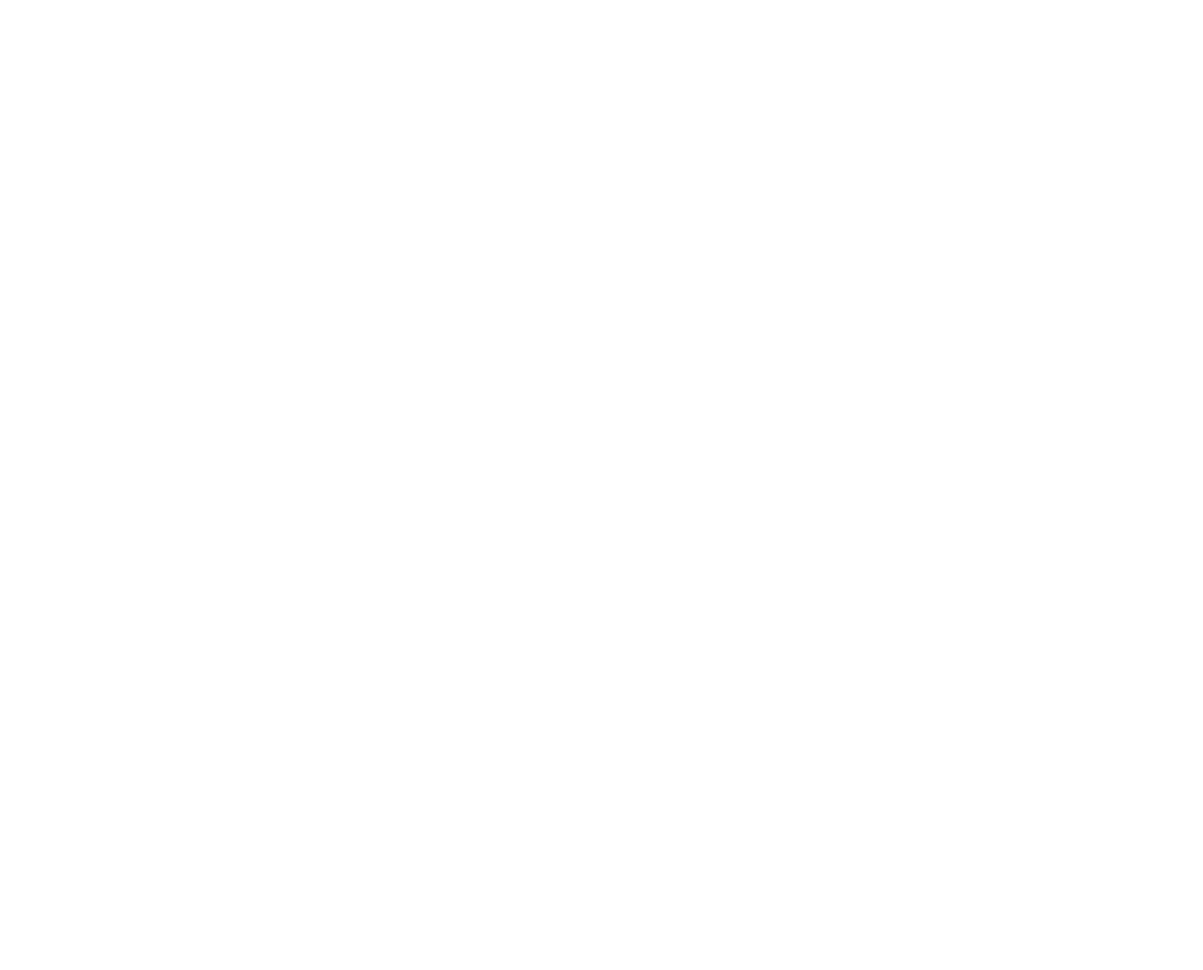
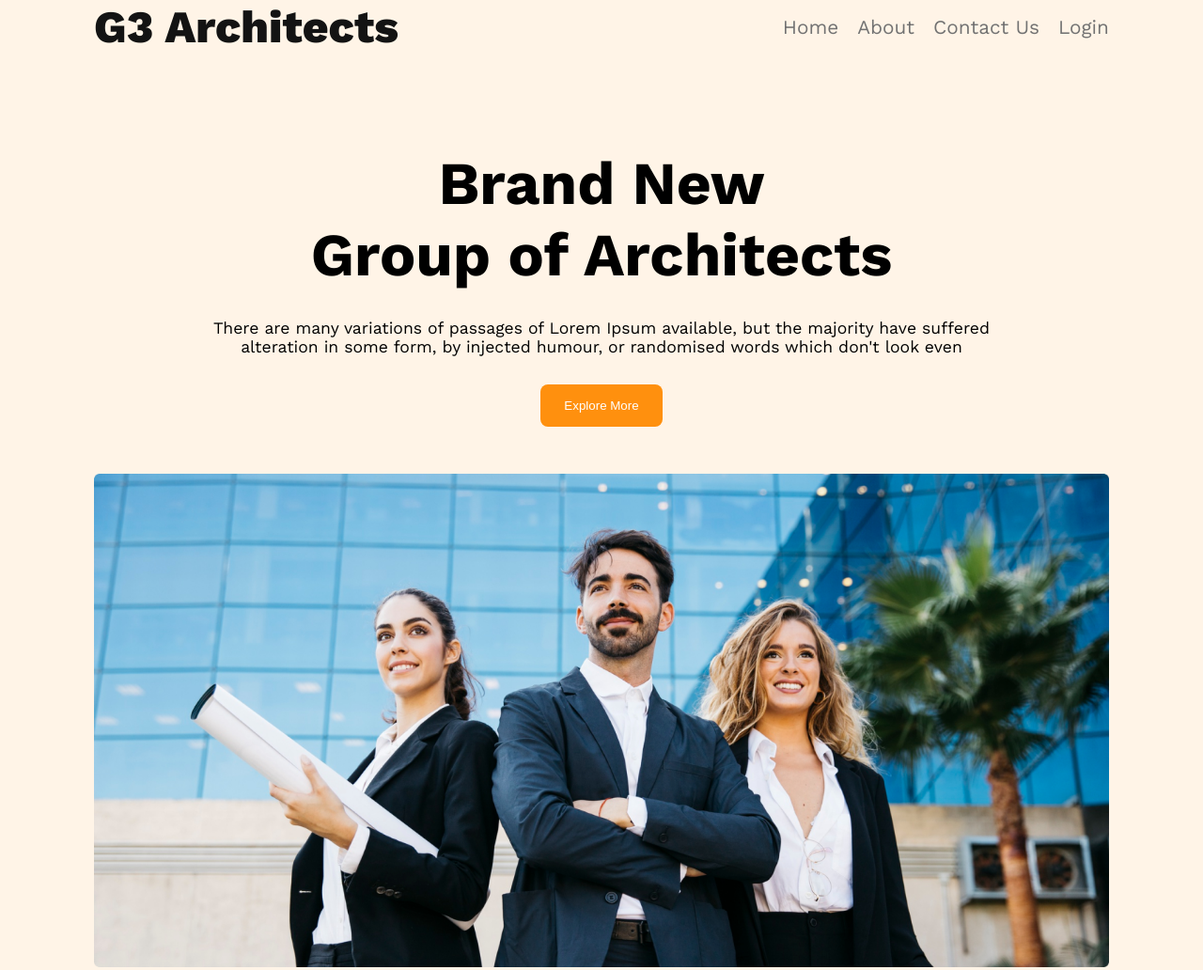
Before and after one commit to sadi-07/g3-architects-website, a plain HTML site: page g3-architects.html in a window 1280 px wide. Shown: the whole page at 94% size. Before the commit the page ends 800 px from the top, so only its background shows below. Drawn offline with nearby package versions, Linux system fonts and the light colour scheme.

Commit message:
Header added

```diff
--- a/g3-architects.html
+++ b/g3-architects.html
@@ -3,10 +3,33 @@
 <head>
     <meta charset="UTF-8">
     <meta name="viewport" content="width=device-width, initial-scale=1.0">
-    <title>G3 Architect Website</title>
+    <title>G3 Architects Website</title>
     <link rel="stylesheet" href="./styles/g3-architects.css">
 </head>
-<body>
+<body class="work-sans">
+    <header>
+        <nav class="navbar display-flex">
+            <h2>G3 Architects</h2>
+            <ul class="display-flex">
+                <li><a href="">Home</a></li>
+                <li><a href="">About</a></li>
+                <li><a href="">Contact Us</a></li>
+                <li><a href="">Login</a></li>
+            </ul>
+        </nav>
+        <div class="banner">
+            <div class="banner-content">
+                <h2>Brand New</h2>
+                    <h2>Group of Architects</h2>
+                <p>There are many variations of passages of Lorem Ipsum available, but the majority have suffered alteration in some form, by injected humour, or randomised words which don't look even</p>
+                <button class="primary-btn">Explore More</button>
+            </div>
+            <img src="./images/banner.png" alt="">
+        </div>
+    </header>
 
+    <main></main>
+
+    <footer></footer>
 </body>
 </html>
--- a/styles/g3-architects.css
+++ b/styles/g3-architects.css
@@ -0,0 +1,75 @@
+
+@import url('https://fonts.googleapis.com/css2?family=Work+Sans:ital,wght@0,100..900;1,100..900&display=swap');
+
+*{
+    padding: 0;
+    margin: 0;
+}
+
+/* Shared Items */
+
+.work-sans{
+  font-family: "Work Sans", sans-serif;
+  font-optical-sizing: auto;
+  font-style: normal;
+}
+.display-flex{
+    display: flex;
+}
+.primary-btn{
+    background-color: #FF900E;
+    color: #fff;
+    padding: 15px 25px;
+    border: none;
+    border-radius: 8px;
+    cursor: pointer;
+}
+
+/* Header section */
+
+header{
+    background-color: #FFF4E7;
+}
+.navbar{
+    justify-content: space-between;
+    max-width: 1080px;
+    margin: 0 auto;
+}
+.navbar h2{
+    color: #131313;
+    font-weight: 800;
+    font-size: 3rem;
+}
+.navbar ul{
+    justify-content: space-between;
+    align-items: center;
+    gap: 20px;
+}
+.navbar ul li{
+    list-style: none;
+}
+.navbar ul li a{
+    text-decoration: none;
+    color: #727272;
+    font-size: 1.3rem;
+}
+.banner{
+    max-width: 1080px;
+    margin: 0 auto;
+}
+.banner-content{
+    max-width: 860px;
+    margin: 0 auto;
+    text-align: center;
+    padding: 100px 0 50px;
+}
+.banner-content h2{
+    font-size: 4rem;
+}
+.banner-content p{
+    font-size: 1.1rem;
+    padding: 30px 0px;
+}
+.banner img{
+    width: 100%;
+}
```
